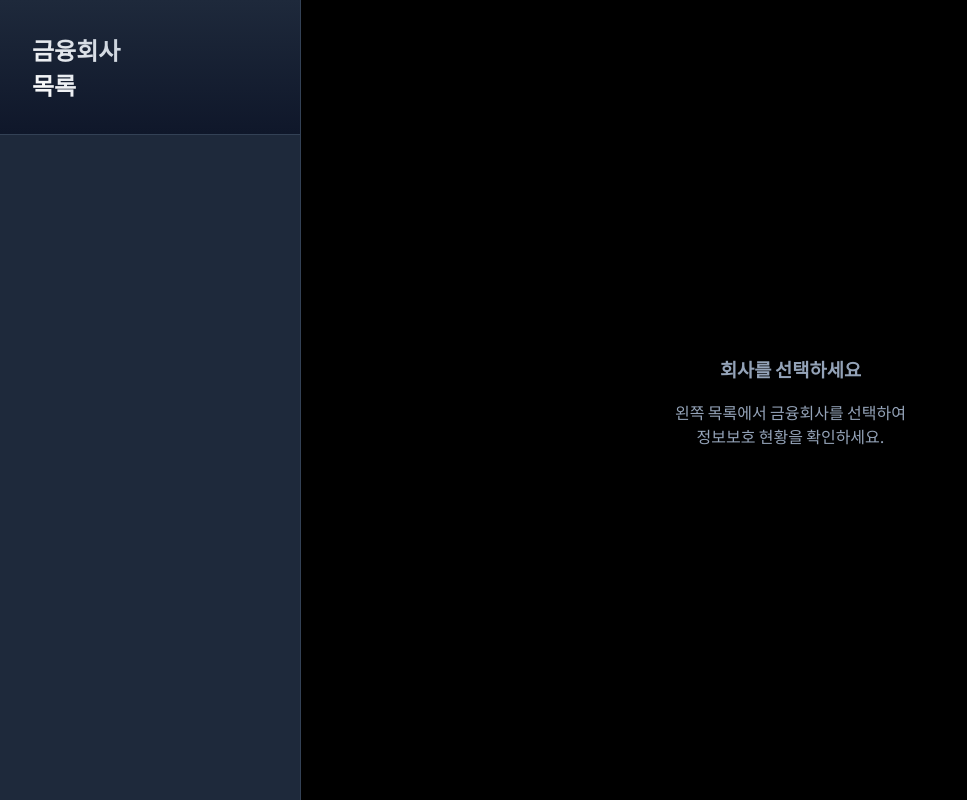
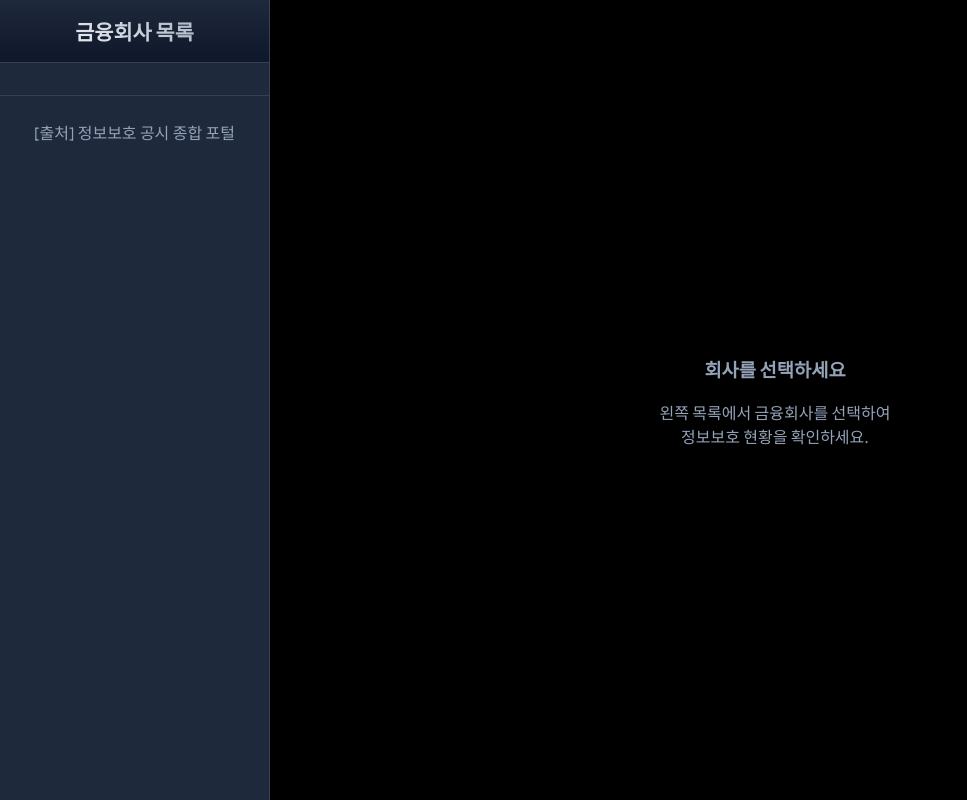
Before and after one commit to mindul/PublicSecurityComInfo, a Flask app: page /home in a window 1280 px wide. Shown: the whole page, without its empty margins (0-967 px from the left). Run offline with Flask 3, Linux system fonts and the light colour scheme; data that the repository does not hold is empty.

Commit message:
UI 변경

```diff
--- a/app.py
+++ b/app.py
@@ -40,4 +40,4 @@ def company_detail(publish_no):
         return jsonify({'error': str(e)}), 500
 
 if __name__ == '__main__':
-    app.run(debug=True, port=5000)
+    app.run(debug=True, port=5050, host='0.0.0.0')
--- a/static/style.css
+++ b/static/style.css
@@ -9,13 +9,20 @@
     --font-heading: 'Playfair Display', serif;
 }
 
+*,
+*::before,
+*::after {
+    box-sizing: border-box;
+}
+
 body {
     margin: 0;
     padding: 0;
     font-family: var(--font-primary);
     background-color: var(--bg-color);
     color: var(--text-color);
-    overflow: hidden; /* Prevent body scroll, handle in containers */
+    overflow: hidden;
+    /* Prevent body scroll, handle in containers */
 }
 
 /* Landing Page */
@@ -77,7 +110,10 @@ body {
 }
 
 .sidebar {
-    width: 300px;
+    width: 270px;
+    /* Reduced by another 20% (approx 270px) */
+    flex-shrink: 0;
+    /* Prevent shrinking/growing */
     background-color: var(--sidebar-bg);
     border-right: 1px solid #334155;
     display: flex;
@@ -85,13 +121,18 @@ body {
 }
 
 .sidebar-header {
-    padding: 2rem;
+    padding: 1rem;
+    /* Reduced from 2rem to reduce height */
     border-bottom: 1px solid #334155;
     background: linear-gradient(to bottom, #1e293b, #0f172a);
+    text-align: center;
+    /* Center align header */
 }
 
 .sidebar-header h2 {
-    font-family: var(--font-heading);
+    font-size: 1.3rem;
+    font-family: var(--font-primary);
+    font-weight: 700;
     margin: 0;
     background: -webkit-linear-gradient(45deg, #fff, #94a3b8);
     -webkit-background-clip: text;
@@ -99,27 +140,12 @@ body {
     -webkit-text-fill-color: transparent;
 }
 
-.company-list {
-    list-style: none;
-    padding: 0;
-    margin: 0;
-    overflow-y: auto;
-    flex-grow: 1;
-}
+/* ... (skip to company-item rule) */
 
-.company-item {
-    padding: 1.2rem 2rem;
-    border-bottom: 1px solid #334155;
-    cursor: pointer;
-    transition: background-color 0.2s, padding-left 0.2s;
-    display: flex;
-    justify-content: space-between;
-    align-items: center;
-}
-
-.company-item:hover, .company-item.active {
+.company-item:hover,
+.company-item.active {
     background-color: var(--hover-color);
-    padding-left: 2.2rem;
+    /* padding-left removed to prevent jitter */
     color: var(--accent-color);
 }
 
@@ -128,8 +154,35 @@ body {
     transition: opacity 0.2s;
 }
 
-.company-item:hover .chevron, .company-item.active .chevron {
+.company-item:hover .chevron,
+.company-item.active .chevron {
     opacity: 1;
+}
+
+.sidebar-footer {
+    padding: 1.5rem;
+    border-top: 1px solid #334155;
+    background-color: var(--sidebar-bg);
+    text-align: center;
+    font-size: 1.0rem;
+    /* Increased from 0.8rem */
+}
+
+.sidebar-footer a {
+    color: #94a3b8;
+    text-decoration: none;
+    transition: color 0.2s;
+    display: inline-block;
+    /* Ensure proper centering behavior if needed */
+}
+
+.sidebar-footer a:visited {
+    color: yellow;
+}
+
+.sidebar-footer a:hover {
+    color: var(--accent-color);
+    text-decoration: underline;
 }
 
 /* Main Content */
--- a/templates/home.html
+++ b/templates/home.html
@@ -4,16 +4,22 @@
 <div class="dashboard-container">
     <aside class="sidebar">
         <div class="sidebar-header">
-            <h2>금융회사<br>목록</h2>
+            <h2>금융회사 목록</h2>
         </div>
         <ul class="company-list">
             {% for company in companies %}
             <li class="company-item" data-id="{{ company.publish_no }}">
-                <span class="company-name">{{ company.name }}</span>
+                <span class="company-name">{{ loop.index }}. {{ company.name }}</span>
                 <!-- <span class="chevron">›</span> -->
             </li>
             {% endfor %}
         </ul>
+        <div class="sidebar-footer">
+            <a href="https://isds.kisa.or.kr/kr/publish/list.do?menuNo=204942&pageIndex=1&listFlag=list&searchWrd=%EA%B8%88%EC%9C%B5+%EB%B0%8F+%EB%B3%B4%ED%97%98%EC%97%85&searchPublishYear=2025"
+                target="_blank">
+                [출처] 정보보호 공시 종합 포털
+            </a>
+        </div>
     </aside>
 
     <main class="main-content">
@@ -29,8 +35,8 @@
 
 {% block scripts %}
 <script>
-    $(document).ready(function() {
-        $('.company-item').click(function() {
+    $(document).ready(function () {
+        $('.company-item').click(function () {
             // Remove active class from all items
             $('.company-item').removeClass('active');
             // Add active class to clicked item
@@ -39,16 +45,20 @@
             var publishNo = $(this).data('id');
             var detailView = $('#detail-view');
 
+            // Reset view class for loading/error centering
+            detailView.addClass('detail-placeholder');
+
             // Show loading state
             detailView.html('<div class="loading">데이터 불러오는 중...</div>');
 
             $.ajax({
                 url: '/api/company/' + publishNo,
                 method: 'GET',
-                success: function(response) {
+                success: function (response) {
                     if (response.error) {
                         detailView.html('<div class="error">' + response.error + '</div>');
                     } else {
+                        detailView.removeClass('detail-placeholder');
                         var html = `
                             <div class="company-detail animated fadeIn">
                                 <h1 class="detail-title">${response.name}</h1>
@@ -63,7 +73,7 @@
                         detailView.html(html);
                     }
                 },
-                error: function() {
+                error: function () {
                     detailView.html('<div class="error">데이터 로드 실패. 다시 시도해주세요.</div>');
                 }
             });
--- a/templates/landing.html
+++ b/templates/landing.html
@@ -3,8 +3,8 @@
 {% block content %}
 <div class="landing-container">
     <div class="landing-content">
-        <h1 class="landing-title">금융권 정보보호<br>투명성 현황</h1>
-        <p class="landing-subtitle">금융정보보호협의회 제공</p>
+        <h1 class="landing-title">금융회사 정보보호 공시 현황</h1>
+        <p class="landing-subtitle">한국인터넷진흥원(KISA) 제공</p>
         <a href="{{ url_for('home') }}" class="btn-primary">시작하기</a>
     </div>
     <div class="landing-overlay"></div>
```
Also changed, not shown: other parts of static/style.css (+71 -26 lines), static/landing_bg.png (added).
